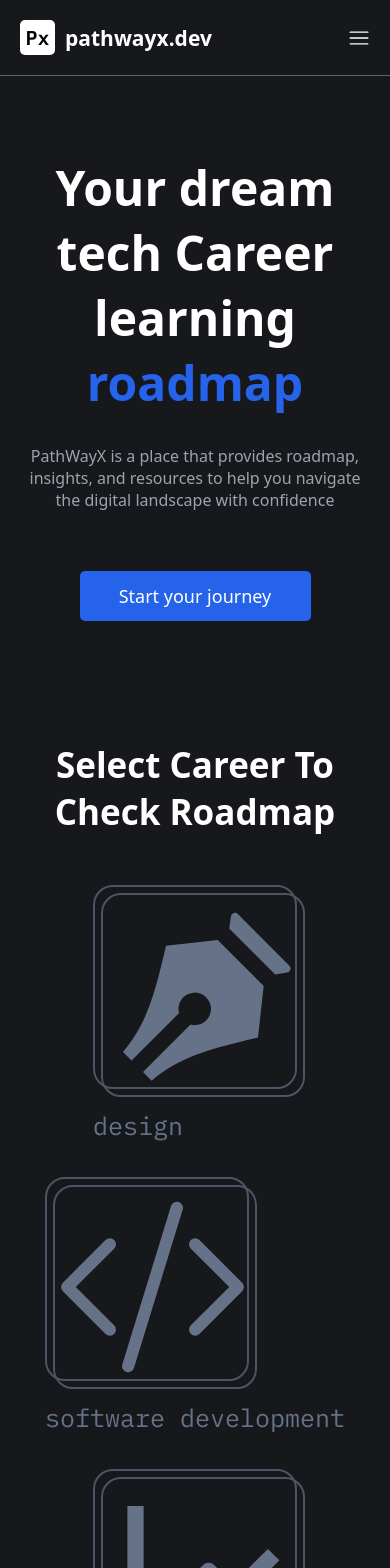
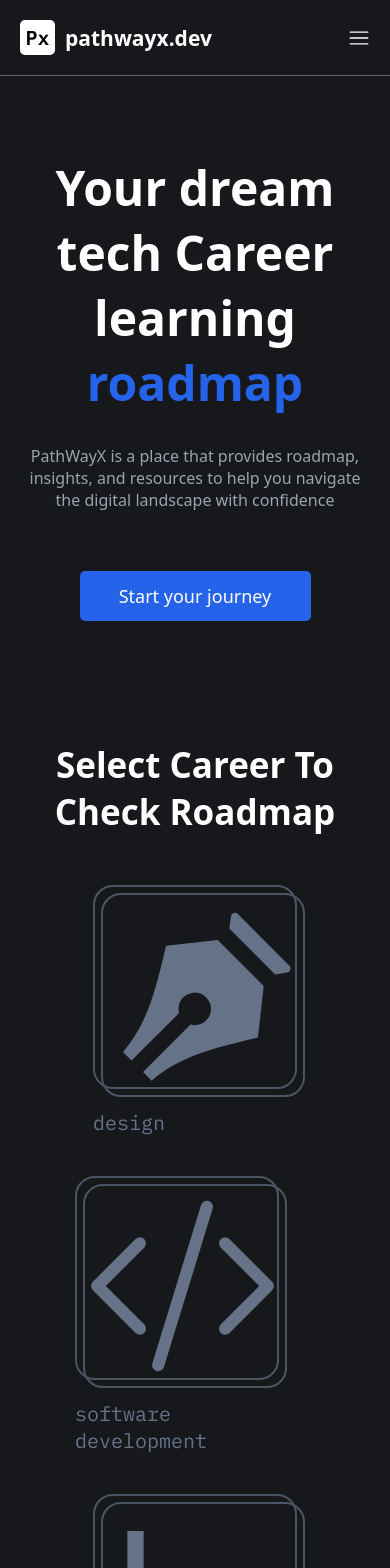
Before and after one commit to omatsola619/pathwayx-project, a Next.js app: page / in a window 390 px wide. Shown: the top 1568 px of the page. Built offline with nearby package versions, Linux system fonts and the light colour scheme.

Commit message:
fixed hover design of cardItem component

```diff
--- a/src/components/CardItem.tsx
+++ b/src/components/CardItem.tsx
@@ -1,16 +1,17 @@
 import styles from 'styles/CardItem.module.css'
-import { RiPenNibFill } from "react-icons/ri";
 import { DataType } from 'src/data/DummyData';
 
 function CardItem({data}: {data: DataType}) {
     return (
         <div className={styles.roadmapCards}>
-            <div className={styles.card}>
+            <a href="/" className={styles.card}>
                 <div className={styles.cardBorder}>
                     <data.icon className={styles.cardIcon} />
                 </div>
+            </a>
+            <div className={styles.cardTitle}>
+                <div className={styles.cardText}>{data.name}</div>
             </div>
-            <div className={styles.cardTitle}>{data.name}</div>
         </div>
     )
 }
--- a/src/components/HomeComp.tsx
+++ b/src/components/HomeComp.tsx
@@ -25,7 +25,7 @@ function HomeComp() {
                 <div className={styles.cardsSection}>
                     {
                         DATA.map((item) => {
-                            return <CardItem data={item} />;
+                            return <CardItem data={item} />
                         })
                     }
                 </div>
--- a/src/styles/CardItem.module.css
+++ b/src/styles/CardItem.module.css
@@ -1,5 +1,5 @@
 .roadmapCards{
-    margin-bottom: 20px;
+    margin-bottom: 25px;
 }
 
 .card{
@@ -12,6 +12,10 @@
   border-radius: 20px;
   position: relative;
   margin-bottom: 20px;
+  cursor: pointer;
+}
+.card:hover{
+  border: 2px solid #a9acaf;
 }
 .cardBorder{
   width: 300px;
@@ -25,6 +29,9 @@
   display: flex;
   align-items: center;
   justify-content: center;
+}
+.cardBorder:hover{
+  border: 2px solid #a9acaf;
 }
 @media screen and (max-width: 768px) {
     .card{
@@ -52,7 +59,20 @@
   padding-right: 5px;
 }
 .cardTitle{
+  width: 100%;
+}
+.cardText{
   color: #657287;
   font-family: 'IBM Plex Mono', monospace;
   font-size: 25px;
+  white-space: pre-wrap;
 }
+@media screen and (max-width: 768px) {
+  .cardTitle{
+    width: 70%;
+
+  }
+  .cardText{
+    font-size: 20px;
+  }
+}
```
